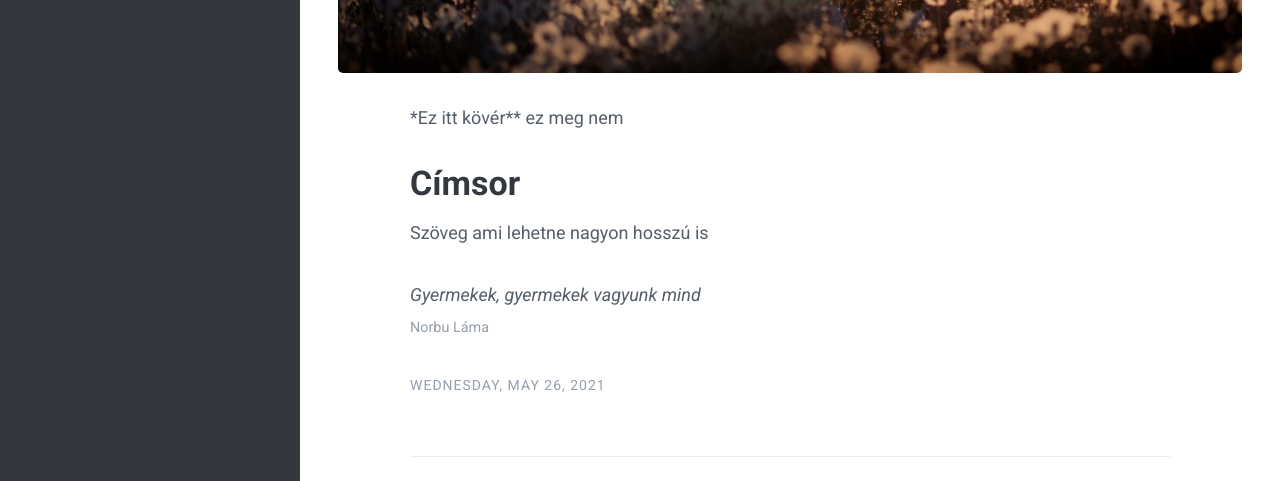
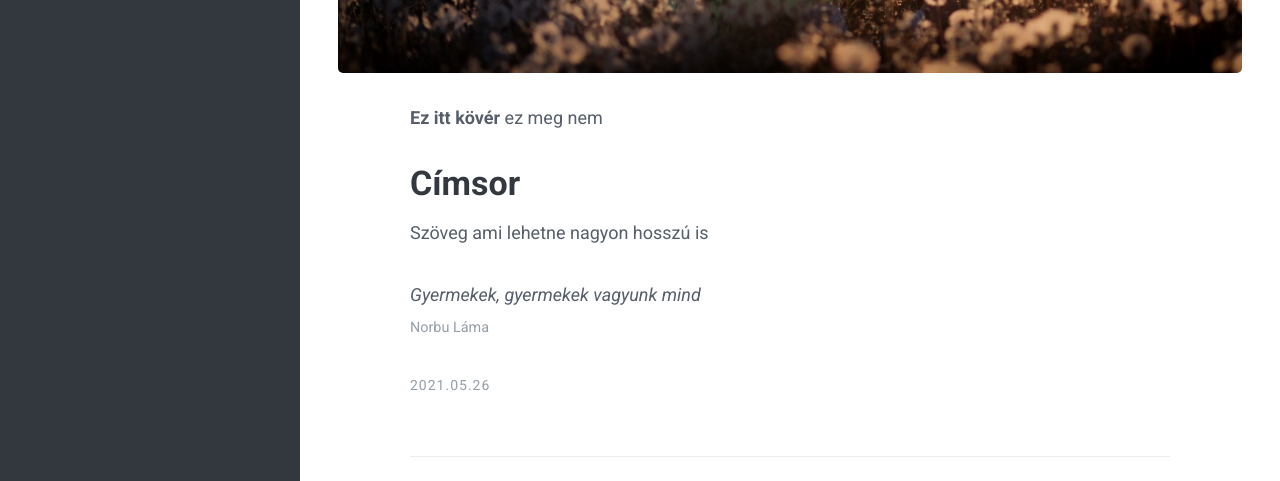
Before and after one commit to beszelnijo/beszelnijo.github.io, a Jekyll site: the page built from _posts/2021-05-26-elso-test.md, in a window 1280 px wide and 1165 px high. Shown: the part 604-1085 px from the top of the window. Built offline with Jekyll 4.4.1, drawn with Linux system fonts in a browser that asks for light colours.

Commit message:
blog fix

```diff
--- a/_layouts/blog.html
+++ b/_layouts/blog.html
@@ -8,7 +8,7 @@
 
   <div class="post-feed">
     <div class="post-feed-inside">
-      {% assign display_posts = '/posts' | get_pages | sort: 'date' | reverse %}
+      {% assign display_posts =  site.posts | sort: 'date' | reverse %}
       {% for post in display_posts %}
       <article class="post post-card">
         <div class="post-inside">
--- a/_layouts/post.html
+++ b/_layouts/post.html
@@ -23,6 +23,6 @@
     </div>
     <footer class="post-meta inner-sm">
       <time class="published"
-        datetime="{{ page.date | date: '%Y-%m-%d %H:%M' }}">{{ page.date | date: '%A, %B %e, %Y' }}</time>
+        datetime="{{ page.date | date: '%Y-%m-%d %H:%M' }}">{{ page.date | date: '%Y.%m.%d'  }}</time>
     </footer>
   </article><!-- .post -->
--- a/_posts/2021-05-26-elso-test.md
+++ b/_posts/2021-05-26-elso-test.md
@@ -27,7 +27,7 @@
 layout: post
 ---
 
-*Ez itt kövér** ez meg nem
+**Ez itt kövér** ez meg nem
 
 ## Címsor
 
```
